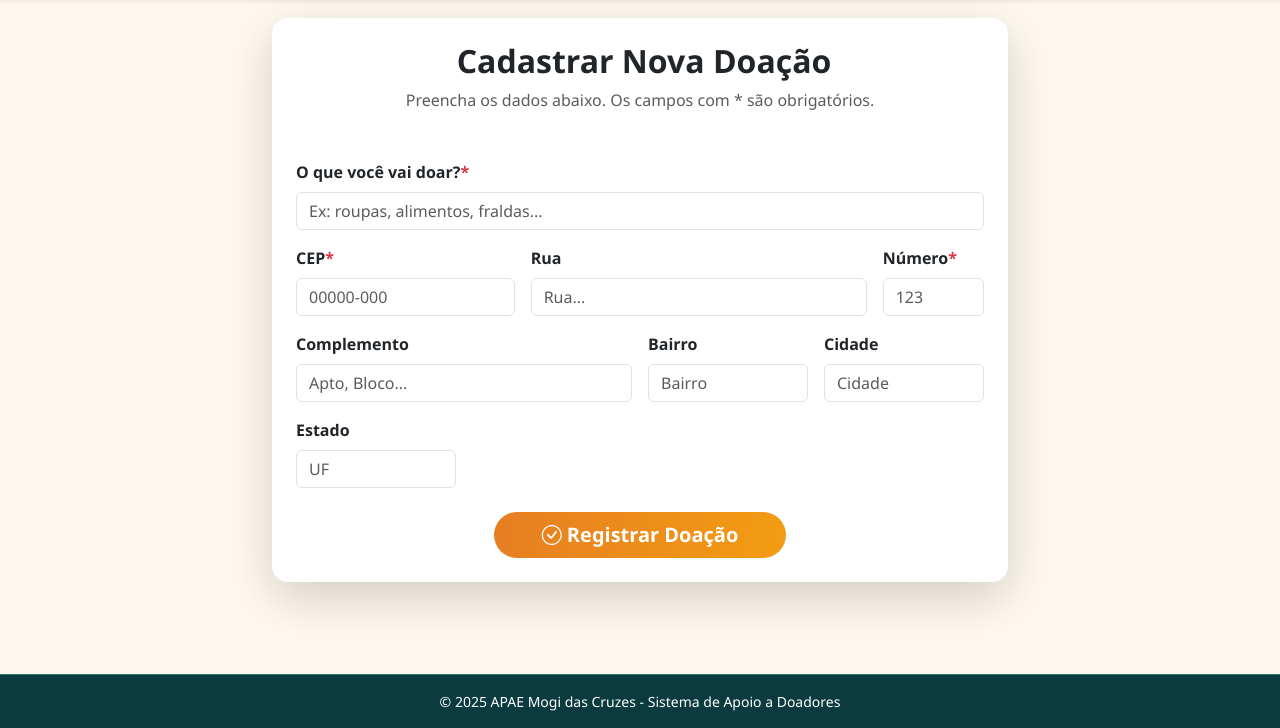
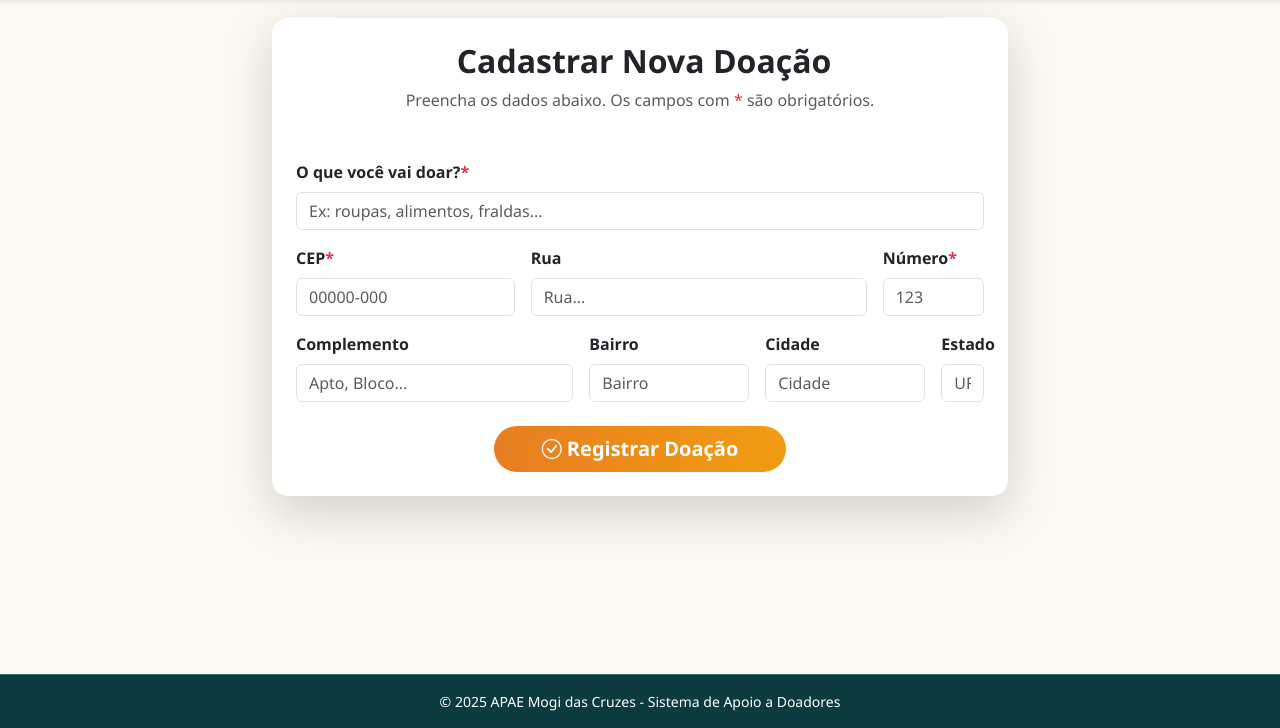
Before and after one commit to gabriell-andrade/conecta-doacao, a Flask app: page /doadores in a window 1280 px wide. Shown: the part 72-800 px from the top of the page. Run offline with Flask 3, Linux system fonts and the light colour scheme; the visitor is signed in with stand-in values (Sample User, id 1).

Commit message:
feat: pequenas mudancas de UX

```diff
--- a/app/templates/doadores.html
+++ b/app/templates/doadores.html
@@ -94,7 +94,9 @@
                             <h2 class="text-center fw-bold">
                                 <i class="bi bi-send-heart me-2 text-primary"></i> Cadastrar Nova Doação
                             </h2>
-                            <p class="text-center text-muted">Preencha os dados abaixo. Os campos com * são obrigatórios.</p>
+                            <p class="text-center text-muted">
+                                Preencha os dados abaixo. Os campos com <span class="text-danger">*</span> são obrigatórios.
+                            </p>
                         </div>
 
                         <div class="card-body p-4">
@@ -127,7 +129,7 @@
                                         <input type="text" name="numero" class="form-control" placeholder="123" required>
                                     </div>
 
-                                    <div class="col-md-6">
+                                    <div class="col-md-5">
                                         <label class="form-label fw-semibold">Complemento</label>
                                         <input type="text" name="complemento" class="form-control" placeholder="Apto, Bloco...">
                                     </div>
@@ -142,7 +144,7 @@
                                         <input type="text" id="cidade" name="cidade" class="form-control" placeholder="Cidade">
                                     </div>
 
-                                    <div class="col-md-3">
+                                    <div class="col-md-1">
                                         <label class="form-label fw-semibold">Estado</label>
                                         <input type="text" id="estado" name="estado" class="form-control" placeholder="UF">
                                     </div>
--- a/app/templates/perfil.html
+++ b/app/templates/perfil.html
@@ -110,7 +110,7 @@
                                 </p>
                                 <p class="mb-0">
                                     <i class="bi bi-calendar me-2 text-primary"></i>
-                                    <strong>Membro desde:</strong> 2025
+                                    <strong>Membro desde:</strong> 2026
                                 </p>
                             </div>
 
```
